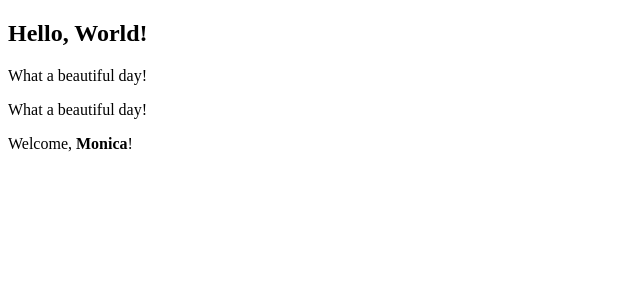
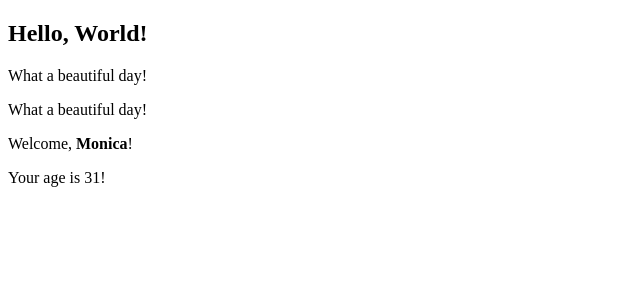
Before and after one commit to monica-lucaci/develhope-react, a React (Vite) app in the folder my-app/: page / in a window 1280 px wide. Shown: the top 300 px of the page, without its empty margins (0-640 px from the left). Built offline with nearby package versions, Linux system fonts and the light colour scheme.

Commit message:
condition added

```diff
--- a/my-app/src/App.jsx
+++ b/my-app/src/App.jsx
@@ -5,7 +5,7 @@ import Welcome from "./Welcome";
 
 const App = () => {
   const nameWithStrong = <strong>Monica</strong>;
-  const age = 17;
+  const age = 31;
 
   return (
     <div>
--- a/my-app/src/Welcome.jsx
+++ b/my-app/src/Welcome.jsx
@@ -4,7 +4,7 @@ const Welcome = ({ name = "guest", age }) => {
   return (
     <>
       <p>Welcome, {name}!</p>
-      {age > 18 && <Age age={age} />}
+      {age  && <Age age={age} />}
     </>
   );
 };
```
